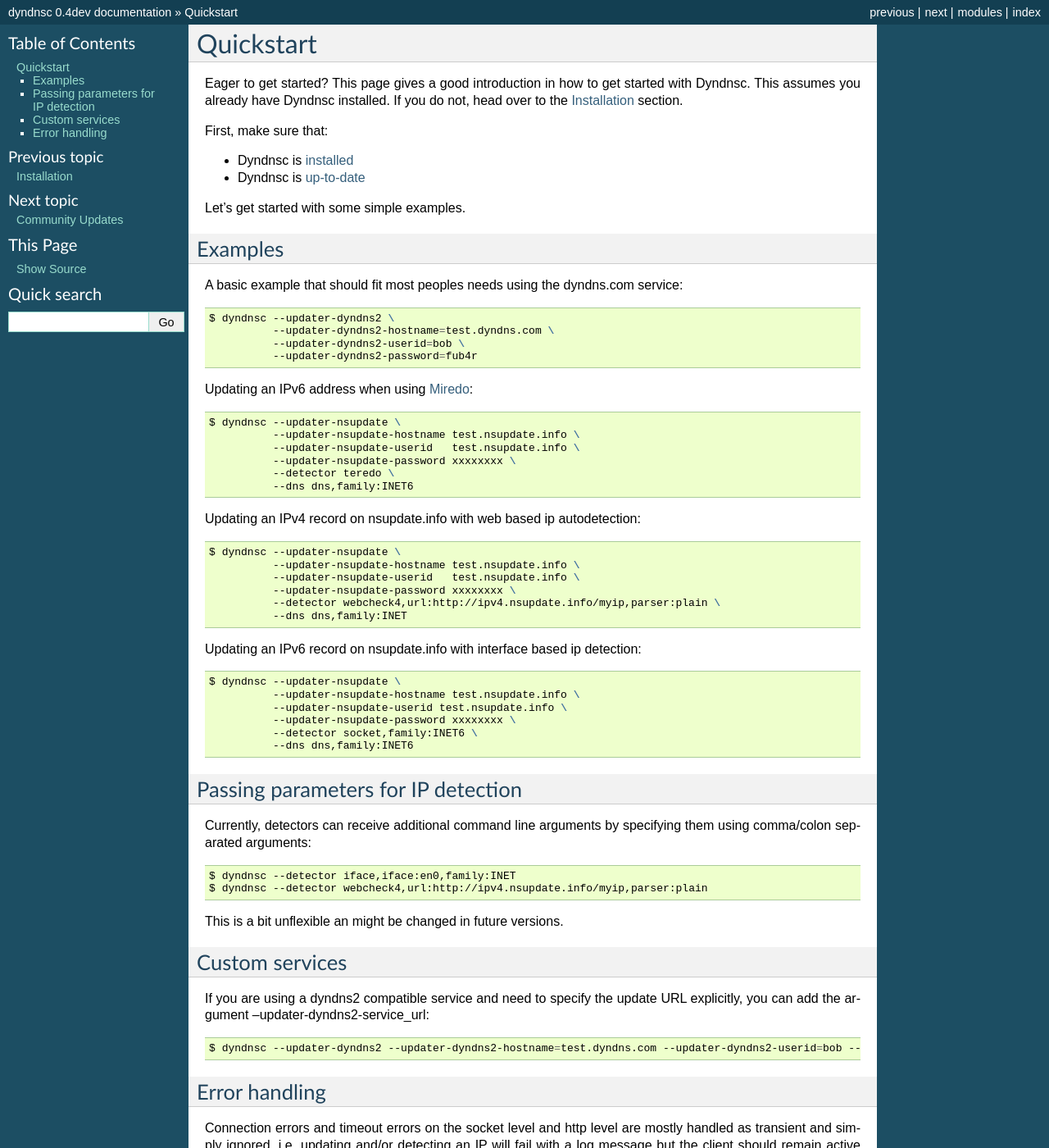
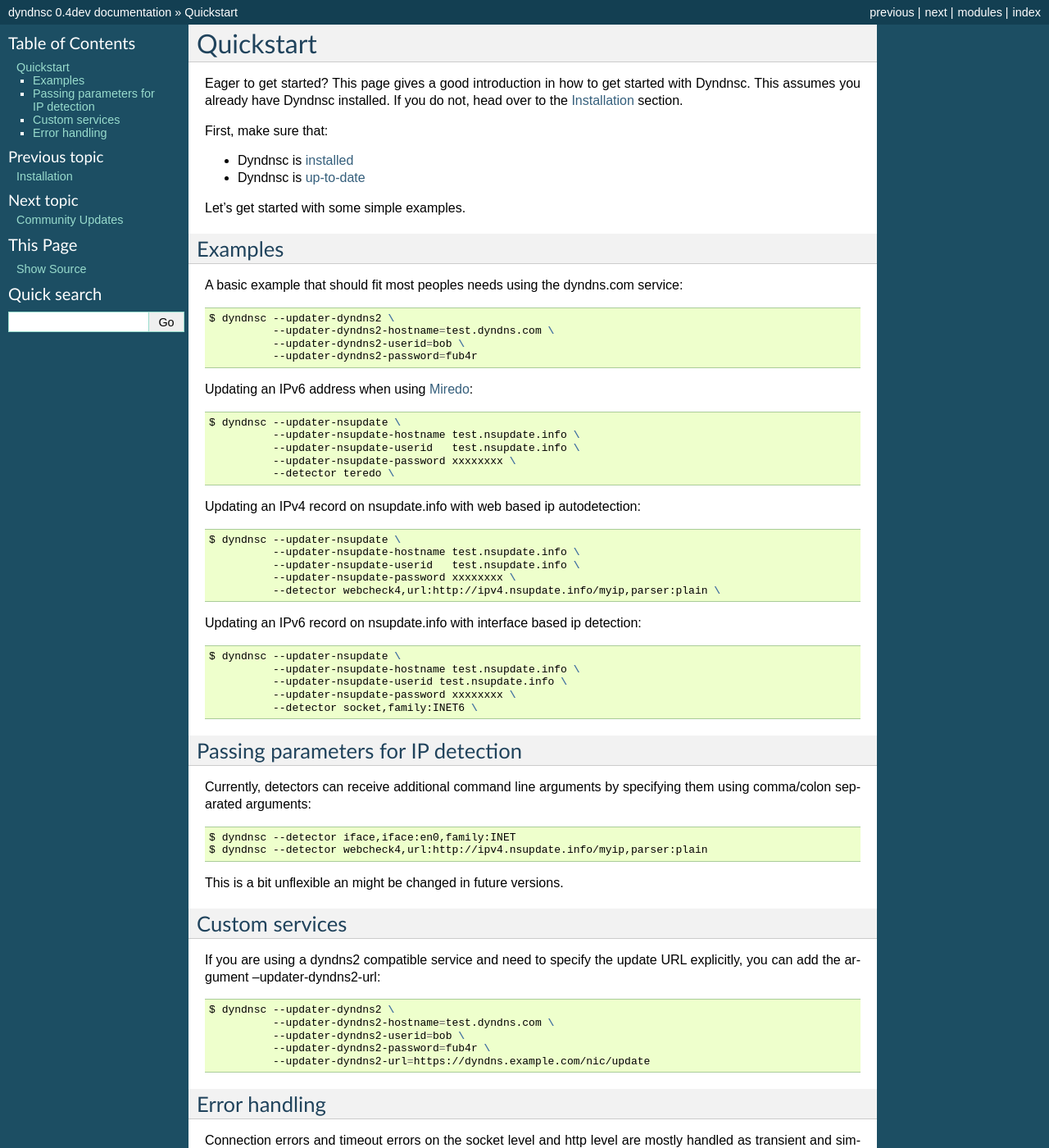
Before and after one commit to infothrill/python-dyndnsc, a Sphinx documentation site: the page built from docs/user/quickstart.rst, in a window 1280 px wide and 1400 px high. Shown: the whole window at 82% size. Built offline with Sphinx 7.4.7, drawn with Linux system fonts in a browser that asks for light colours.

Commit message:
renamed service_url to url

```diff
--- a/README.rst
+++ b/README.rst
@@ -53,7 +53,7 @@
 * `no-ip.com <https://www.no-ip.com/>`_ (protocol: dyndns2)
 * `nsupdate.info <https://nsupdate.info/>`_ (protocol: dyndns2)
 
-To specify a dyndns2 compatible service on the command line, add the -service_url argument:
+To specify a dyndns2 compatible service on the command line, add the -url argument:
 
 .. code-block:: bash
 
@@ -61,7 +61,7 @@
         --updater-dyndns2-hostname test.dyndns.com \
         --updater-dyndns2-userid bob \
         --updater-dyndns2-password=xxxxxxxx \
-        --updater-dyndns2-service_url=https://otherservice.example.com/nic/update
+        --updater-dyndns2-url=https://otherservice.example.com/nic/update
 
 Installation
 ============
--- a/docs/user/quickstart.rst
+++ b/docs/user/quickstart.rst
@@ -38,7 +38,6 @@
               --updater-nsupdate-userid   test.nsupdate.info \
               --updater-nsupdate-password xxxxxxxx \
               --detector teredo \
-              --dns dns,family:INET6
 
 Updating an IPv4 record on nsupdate.info with web based ip autodetection:
 
@@ -49,7 +48,6 @@
               --updater-nsupdate-userid   test.nsupdate.info \
               --updater-nsupdate-password xxxxxxxx \
               --detector webcheck4,url:http://ipv4.nsupdate.info/myip,parser:plain \
-              --dns dns,family:INET
 
 Updating an IPv6 record on nsupdate.info with interface based ip detection:
 
@@ -60,7 +58,6 @@
               --updater-nsupdate-userid test.nsupdate.info \
               --updater-nsupdate-password xxxxxxxx \
               --detector socket,family:INET6 \
-              --dns dns,family:INET6
 
 
 Passing parameters for IP detection
@@ -80,11 +77,15 @@
 ---------------
 
 If you are using a dyndns2 compatible service and need to specify the update
-URL explicitly, you can add the argument --updater-dyndns2-service_url:
+URL explicitly, you can add the argument --updater-dyndns2-url:
 
 .. code-block:: bash
 
-    $ dyndnsc --updater-dyndns2 --updater-dyndns2-hostname=test.dyndns.com --updater-dyndns2-userid=bob --updater-dyndns2-password=fub4r --updater-dyndns2-service_url=https://dyndns.example.com/nic/update
+    $ dyndnsc --updater-dyndns2 \
+              --updater-dyndns2-hostname=test.dyndns.com \
+              --updater-dyndns2-userid=bob \
+              --updater-dyndns2-password=fub4r \
+              --updater-dyndns2-url=https://dyndns.example.com/nic/update
 
 
 Error handling
```
Also changed, not shown: 7 other files.
